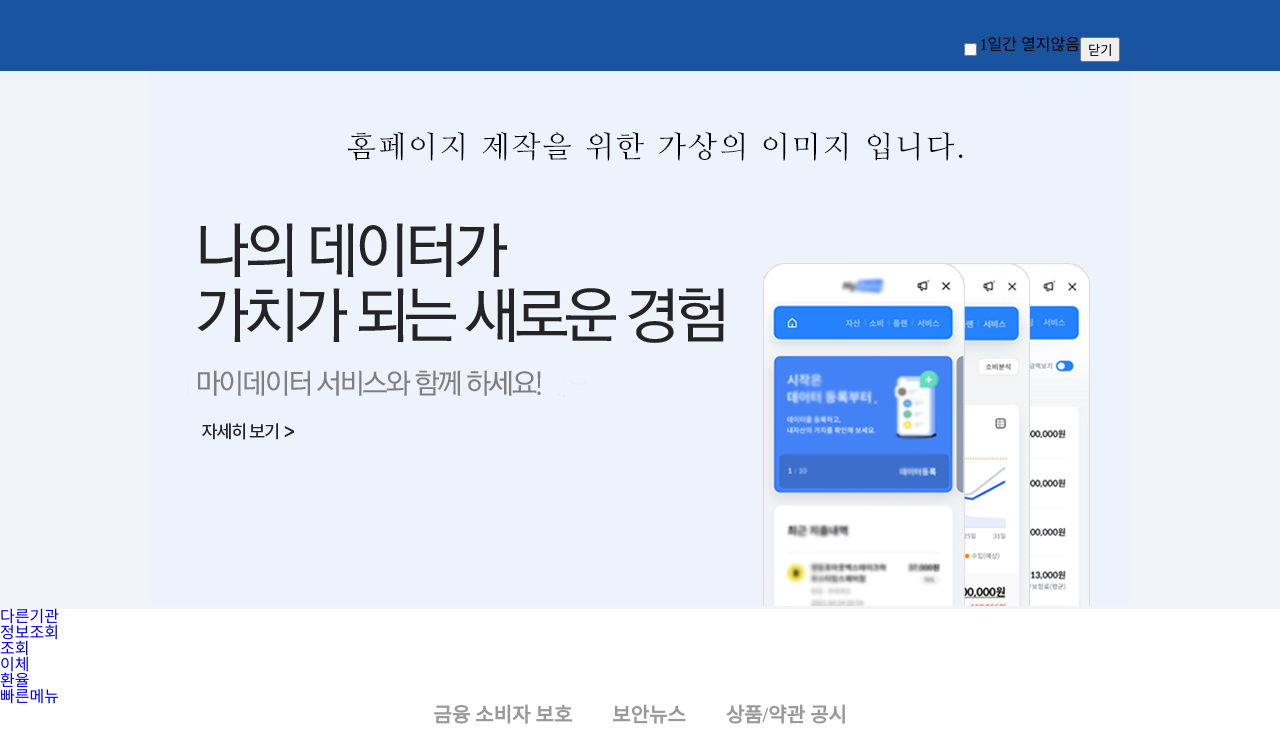
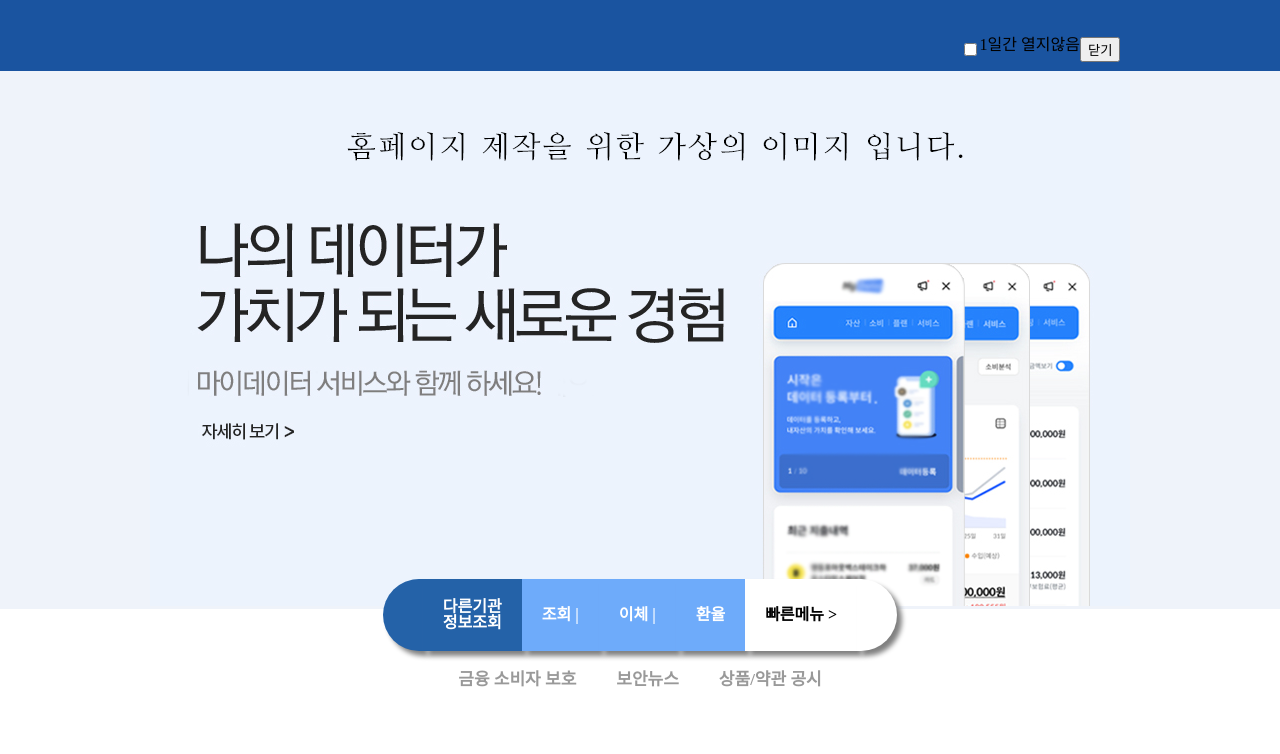
Before and after one commit to leeegarden/bankclonecoding, a plain HTML site: page index.html in a window 1280 px wide. Shown: the part 183-937 px from the top of the page. Drawn offline with Linux system fonts and the light colour scheme; files whose address does not match are found by name.

Commit message:
html완성

```diff
--- a/assets/css/footer.css
+++ b/assets/css/footer.css
@@ -1,7 +1,7 @@
 @charset "utf-8";
 
 .footer-top{
-    background-color:#eee;
+    background-color:rgb(245, 245, 245);
     display: flex;
     justify-content: center;
     align-items: center;
@@ -23,7 +23,6 @@
 }
 
 .footer-bottom{
-    background-color:rgb(245, 245, 245);
     display: flex;
     justify-content: center;
     align-items: center;
@@ -34,6 +33,9 @@
 .footer-info{
     font-size: 14px;
 }
+.footer-info>a{
+    color: #666;
+}
 .footer-cell>a>img{
     width: 20px;
 }
--- a/assets/css/main.css
+++ b/assets/css/main.css
@@ -11,7 +11,49 @@ h3{
     background-color: rgb(239, 243, 250)
 }
 /* 중간 네비바 */
+.middlenav{
+    display: flex;
+    justify-content: center;
+    margin-top: -30px;
 
+}
+.middlenav>ul{
+    display: block;
+    display: flex;
+    font-weight: bold;
+}
+.middlenav>ul>li:first-child{
+    border-radius:120px 0 0 120px;
+}
+.nav-last{
+    border-radius: 0 110px 110px 0;
+}
+
+.middlenav>ul>li{
+    padding: 20px 20px;
+    box-shadow: 5px 5px 5px gray;
+    display: flex;
+    align-items: center;
+
+}
+.nav-navy{
+    background-color: rgb(36, 98, 168);
+}
+.nav-navy>a{
+    color: #fff;
+}
+.nav-blue{
+    background-color: rgb(110, 171, 250)
+}
+.nav-blue>a{
+    color: #fff;
+}
+.nav-withe{
+    background-color: #fff;
+}
+.nav-withe>a{
+    color: #000;
+}
 
 /* 중간 네비 하단 */
 .middlesub>ul{
@@ -19,13 +61,13 @@ h3{
     justify-content:center;
 }
 .middlesub>ul>li{
-    margin: 0 20px;
+    margin: 20px 20px;
 }
 .middlesub>ul>li>a{
     text-decoration: none;
     color: #999;
     font-weight: bold;
-    font-size: 20px;
+    font-size:17px;
 }
 
 /* 상품카테고리 */
--- a/index.html
+++ b/index.html
@@ -99,11 +99,13 @@
         </div>
         <div class="middlenav">
             <ul>
-                <li><a href="#">다른기관<br>정보조회</a></li>
-                <li><a href="#">조회</a></li>
-                <li><a href="#">이체</a></li>
-                <li><a href="#">환율</a></li>
-                <li><a href="#">빠른메뉴</a></li>
+                <li class="nav-navy"></li>
+                <li class="nav-navy"><a href="#">다른기관<br>정보조회</a></li>
+                <li class="nav-blue"><a href="#">조회 |</a></li>
+                <li class="nav-blue"><a href="#">이체 |</a></li>
+                <li class="nav-blue"><a href="#">환율</a></li>
+                <li class="nav-withe"><a href="#">빠른메뉴 ></a></li>
+                <li class="nav-withe nav-last"><a href="#"></li>
             </ul>
         </div>
         <div class="middlesub">
@@ -235,10 +237,10 @@
     <footer>
         <div class="footer-top">
             <ul class="footer-top-left">
-                <li>대표 1234-5678<img src="./assets/img/icon_more.png" ></li>
-                <li>기타서비스<img src="./assets/img/icon_more.png" ></li>
-                <li>LANGUAGE<img src="./assets/img/icon_more.png" ></li>
-                <li>패밀리사이트<img src="./assets/img/icon_more.png" ></li>
+                <li>대표 1234-5678 <img src="./assets/img/icon_more.png" ></li>
+                <li>기타서비스 <img src="./assets/img/icon_more.png" ></li>
+                <li>LANGUAGE <img src="./assets/img/icon_more.png" ></li>
+                <li>패밀리사이트 <img src="./assets/img/icon_more.png" ></li>
             </ul>
             <ul class="footer-top-right">
                 <li><a href="#"><img src="./assets/img/icon_facebook_gray.png"></a></li>
```
